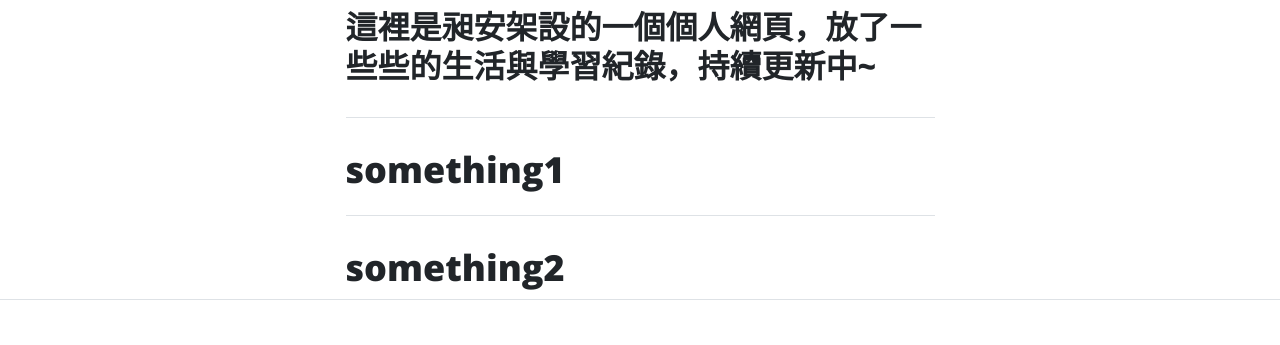
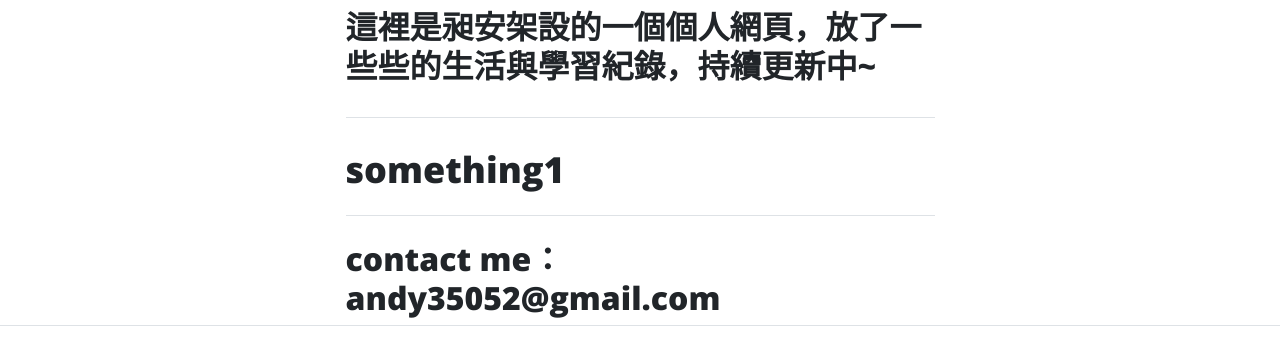
Before and after one commit to andy059120/andy059120.github.io, a plain HTML site: page index.html in a window 1280 px wide. Shown: the part 713-1058 px from the top of the page. Drawn offline with nearby package versions, Linux system fonts and the light colour scheme.

Commit message:
Update index.html

```diff
--- a/index.html
+++ b/index.html
@@ -70,8 +70,7 @@
                     <hr class="my-4" />
                     <!-- Post preview-->
                     <div class="post-preview">
-                        <a href="post.html"><h2 class="post-title">something2</h2></a>
-
+                        <h2 class="post-title">contact me：andy35052@gmail.com</h2>
                     </div>
                 </div>
             </div>
```
